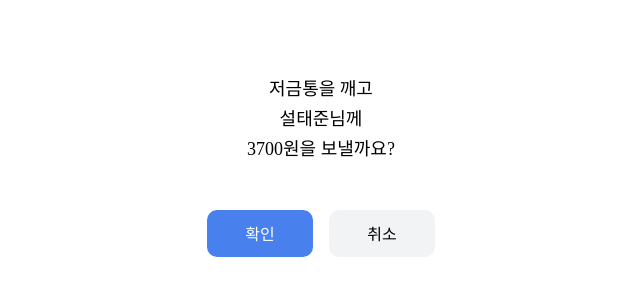
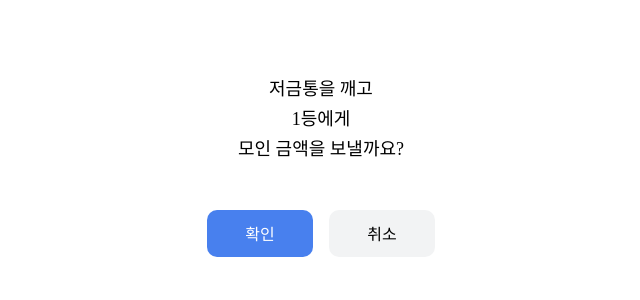
Before and after one commit to HaYoonsoo/iljo, a Django app: page /bye_winner in a window 1280 px wide. Shown: the part 252-552 px from the top of the page, without its empty margins (319-959 px from the left). Run offline with Django 4.2, Linux system fonts and the light colour scheme; the visitor is signed in with stand-in values (Sample User, id 1); some libraries are stand-ins or nearby versions.

```diff
--- a/app/templates/bye_donate.html
+++ b/app/templates/bye_donate.html
@@ -12,7 +12,7 @@
     <div class="content">
        <span class="text">저금통을 깨고<br>
         굿네이버스에게<br>
-        3700원을 기부할까요?</span>
+        전액을 기부할까요?</span>
     </div>
     <div class="buttonBox">
         <div class="button_left button">
--- a/app/templates/bye_donate_complete.html
+++ b/app/templates/bye_donate_complete.html
@@ -8,7 +8,7 @@
 <div class="body">
     <box>hi</box>
     <br>
-    <span class="bold">굿네이버스<span><span class="light">에게<span><br><span class="bold">3700원</span><span class="light">을 기부했어요</span>
+    <span class="bold">굿네이버스<span><span class="light">에게<span><br><span>전액</span><span class="light">을 기부했어요</span>
     <br>
     <img class="drop" src="https://blogfiles.pstatic.net/MjAyMjA1MjlfOTgg/MDAxNjUzNzU4NTQ5MTQ1.d9KNz62kEgCFRCbMUzoYTrHaCz1C6F1IPeoAl_JxU0og.0pxvMhAHMeLagWeE0WEtNGQJjMbi1JoxJOxl-Htkz4kg.PNG.skycolor10/%EB%AC%BC%EB%B0%A9%EC%9A%B8.png?type=w1">
     <br>
--- a/app/templates/bye_winner.html
+++ b/app/templates/bye_winner.html
@@ -11,8 +11,8 @@
 <div class="body">
     <div class="content">
        <span class="text">저금통을 깨고<br>
-        설태준님께<br>
-        3700원을 보낼까요?</span>
+        1등에게<br>
+        모인 금액을 보낼까요?</span>
     </div>
     <div class="buttonBox">
         <div class="button_left button">
```
